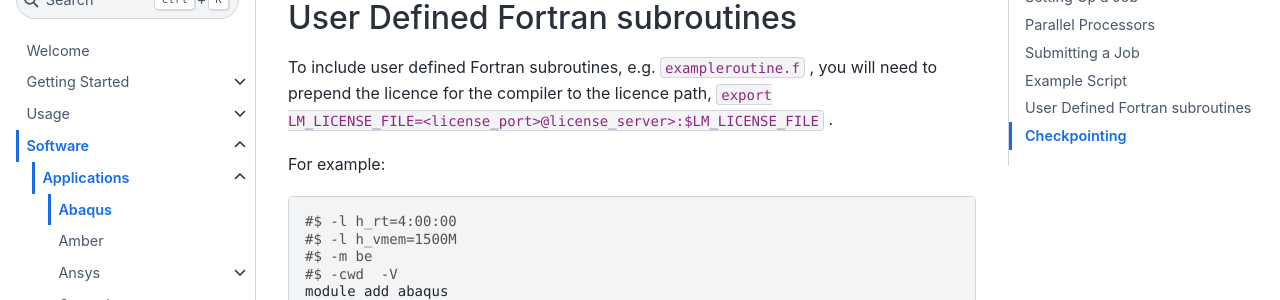
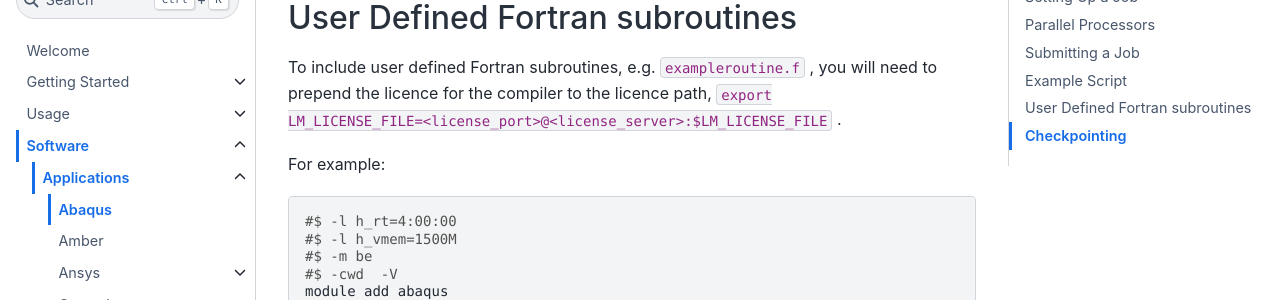
Before and after one commit to foqueiroz/arcdocs.github.io, a Jupyter Book: the page built from book/software/applications/abaqus.md, in a window 1280 px wide and 900 px high, scrolled down 5015 px. Shown: the part 148-448 px from the top of the window. Built offline with Jupyter Book 1.0.4 settings and Sphinx 7.4.7 and the Sphinx Book theme 1.1.4, drawn with Linux system fonts in a browser that asks for light colours; some of the changed lines change nothing that is shown.

Commit message:
Single character typo in lastest commit.

```diff
--- a/book/software/applications/abaqus.md
+++ b/book/software/applications/abaqus.md
@@ -120,7 +120,7 @@
 
 ## User Defined Fortran subroutines
 
-To include user defined Fortran subroutines, e.g. `exampleroutine.f` , you will need to prepend the licence for the compiler to the licence path, `export LM_LICENSE_FILE=<license_port>@license_server>:$LM_LICENSE_FILE` .
+To include user defined Fortran subroutines, e.g. `exampleroutine.f` , you will need to prepend the licence for the compiler to the licence path, `export LM_LICENSE_FILE=<license_port>@<license_server>:$LM_LICENSE_FILE` .
 
 For example:
 
```
